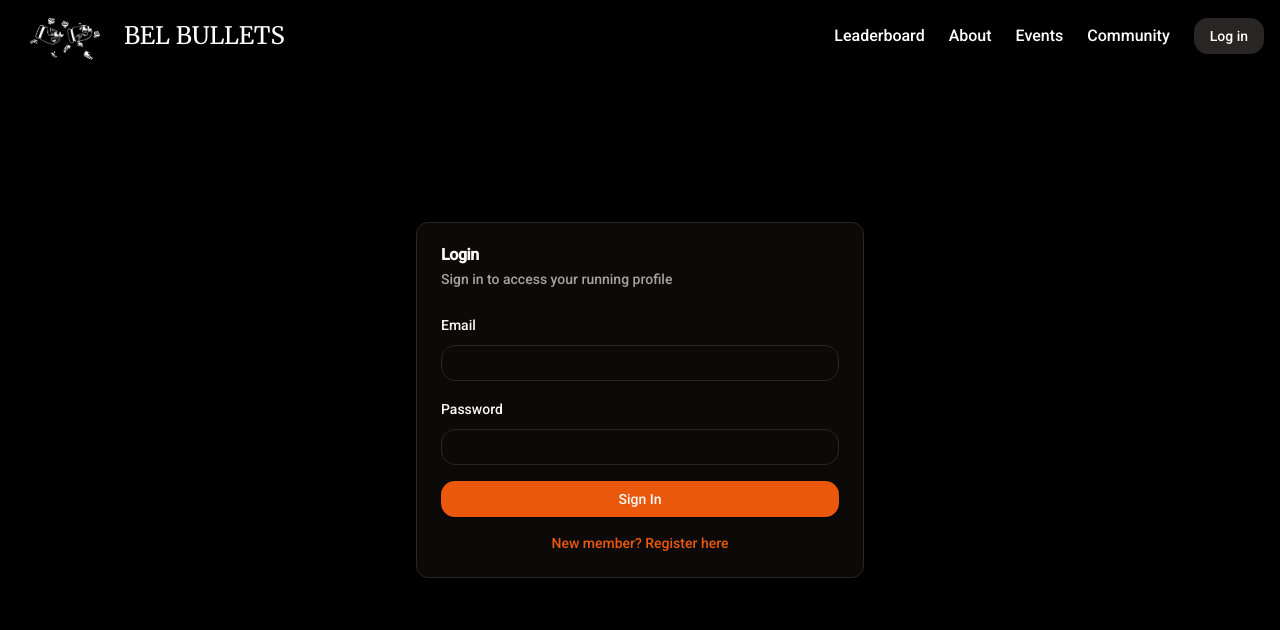
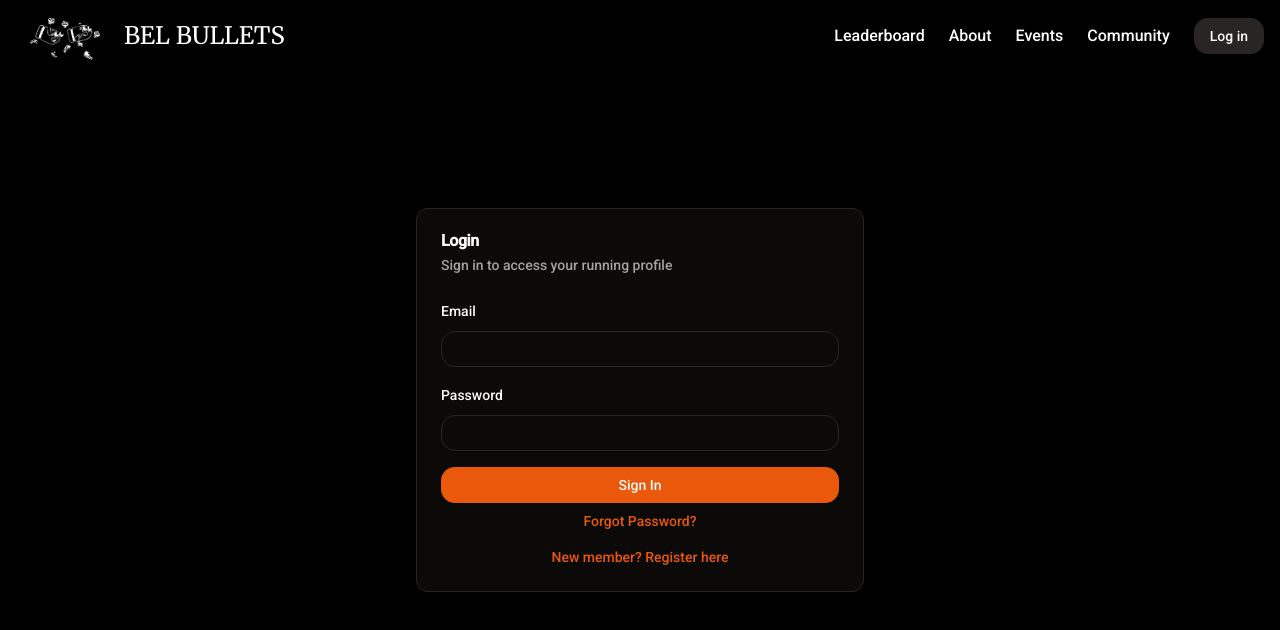
Before and after one commit to avnish100/bel-bullets-website, a Next.js app: page /login in a window 1280 px wide. Shown: the top 630 px of the page. Built offline with nearby package versions, Linux system fonts and the light colour scheme; no server answers.

Commit message:
feat: forgot password link

```diff
--- a/src/app/login/page.tsx
+++ b/src/app/login/page.tsx
@@ -1,5 +1,3 @@
-
-
 import { Button } from "@/components/ui/button"
 import { Input } from "@/components/ui/input"
 import { Label } from "@/components/ui/label"
@@ -46,6 +44,11 @@ export default function LoginPage() {
               Sign In
             </Button>
           </form>
+          <div className="mt-2 text-center text-sm">
+              <Link href="/forgot-password" className="text-primary hover:underline">
+                Forgot Password?
+              </Link>
+            </div>
           <div className="mt-4 text-center text-sm">
             <Link href="/register" className="text-primary hover:underline">
               New member? Register here
```
